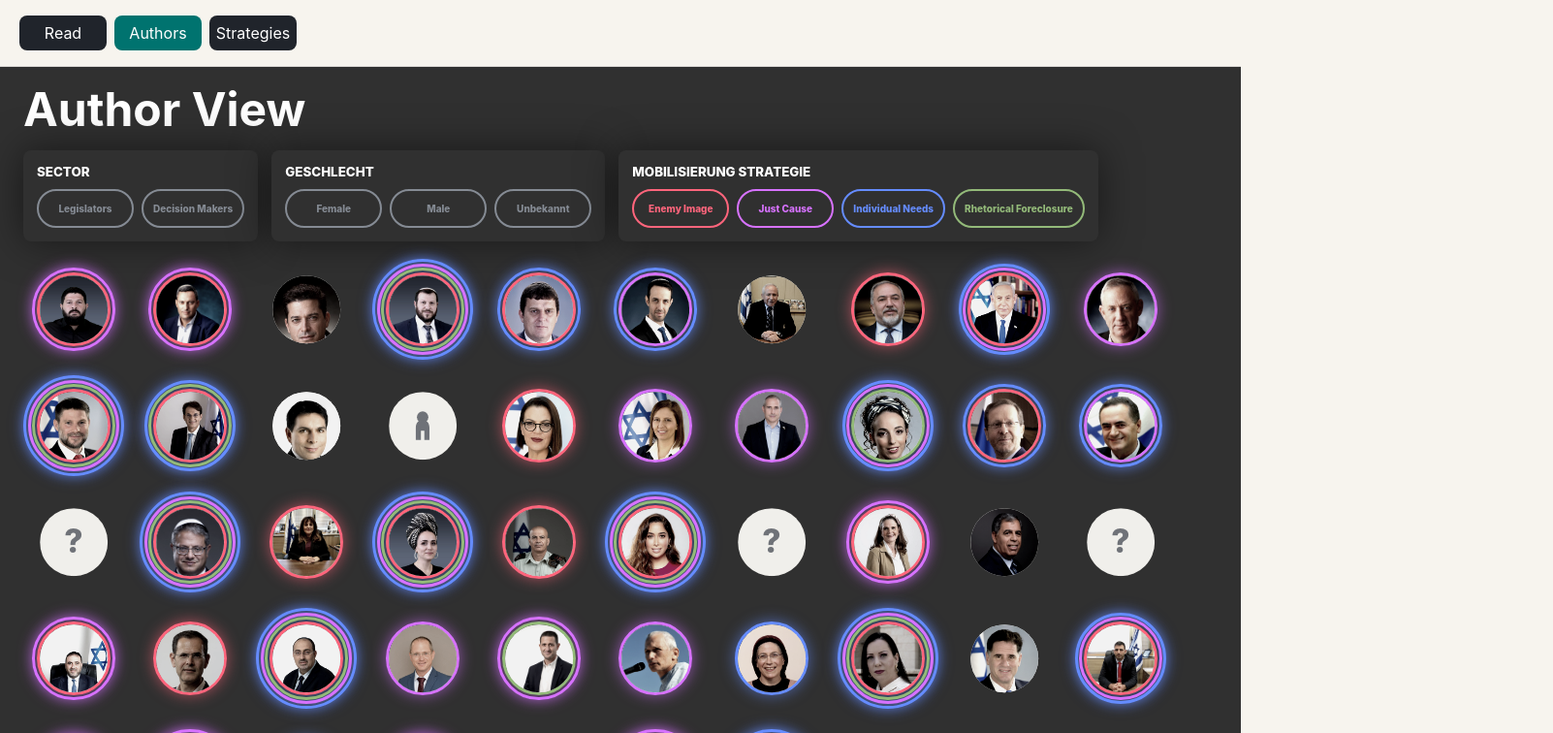
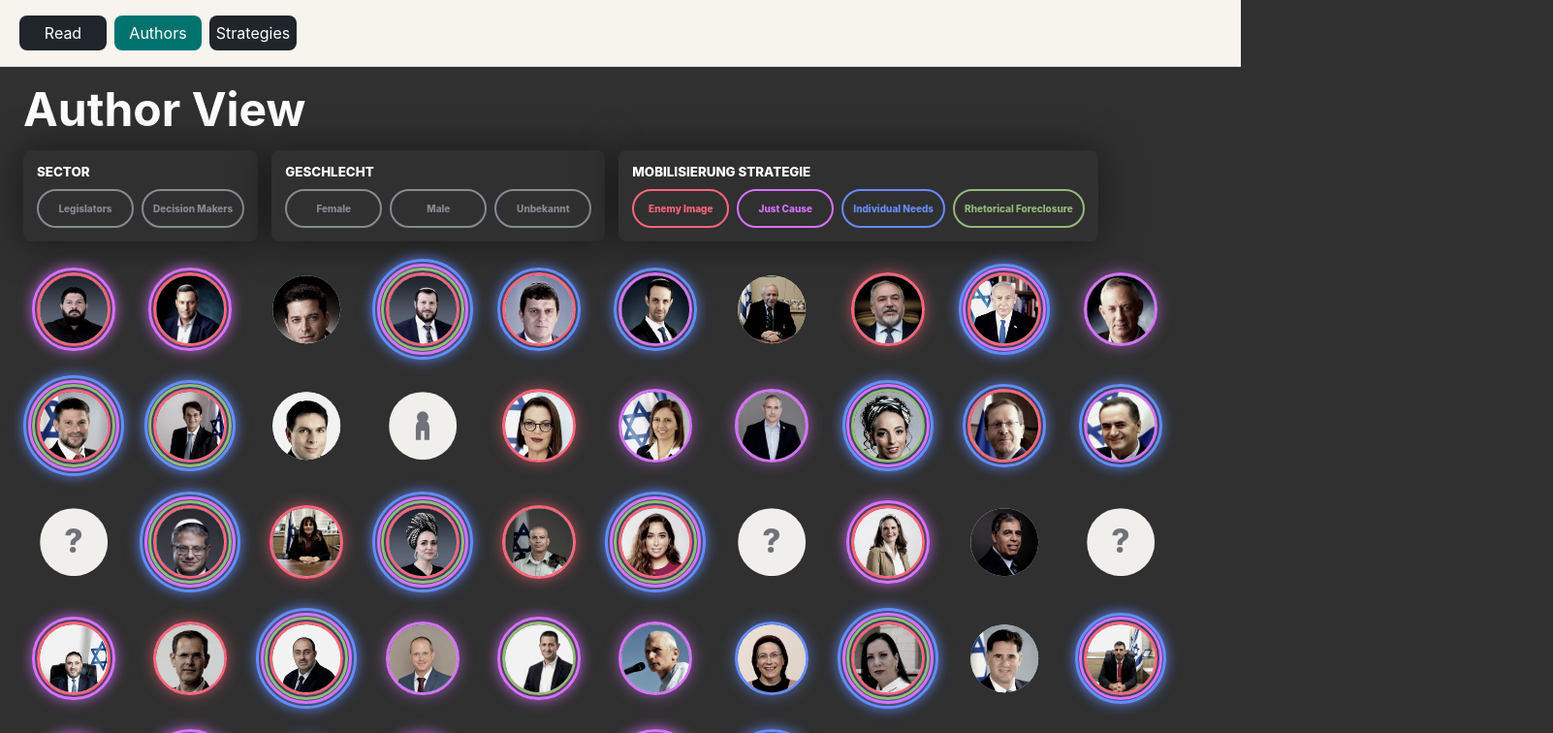
Before and after one commit to eligi9/intend, a Vue app: page / in a window 1280 px wide. Both pictures are taken after a click on the button "Authors". Shown: the top 756 px of the page at 97% size, 1602 px wide, since content can reach past the window. Built offline with nearby package versions, Linux system fonts and the light colour scheme.

Commit message:
Polish page scrolling and scrollbar styles

```diff
--- a/src/styles.css
+++ b/src/styles.css
@@ -1,6 +1,7 @@
 :root {
   color: #20242b;
-  background: #f7f4ee;
+  background: #303030;
+  scrollbar-color: #747474 #1f1f1f;
   font-family:
     Inter, ui-sans-serif, system-ui, -apple-system, BlinkMacSystemFont, "Segoe UI", sans-serif;
   font-synthesis: none;
@@ -11,6 +12,8 @@
 
 * {
   box-sizing: border-box;
+  scrollbar-color: #747474 #1f1f1f;
+  scrollbar-width: auto;
 }
 
 body {
@@ -19,10 +22,36 @@ body {
   min-height: 100vh;
   width: 100%;
   overflow-x: hidden;
+  overflow-y: auto;
+  background: #303030;
+}
+
+#app {
+  min-height: 100vh;
+  background: #303030;
 }
 
 body.author-detail-overlay-open {
   overflow: hidden;
+}
+
+*::-webkit-scrollbar {
+  width: 14px;
+  height: 14px;
+}
+
+*::-webkit-scrollbar-track {
+  background: #1f1f1f;
+}
+
+*::-webkit-scrollbar-thumb {
+  border: 3px solid #1f1f1f;
+  border-radius: 999px;
+  background: #747474;
+}
+
+*::-webkit-scrollbar-thumb:hover {
+  background: #8a8a8a;
 }
 
 button,
@@ -66,6 +95,7 @@ button.active {
   grid-template-rows: auto 1fr;
   min-width: 0;
   min-height: 100vh;
+  background: #303030;
 }
 
 .workspace--full {
--- a/src/views/authors/AuthorView.css
+++ b/src/views/authors/AuthorView.css
@@ -5,8 +5,7 @@
   align-content: start;
   gap: 18px;
   padding: 20px 24px;
-  overflow-x: hidden;
-  overflow-y: auto;
+  min-height: 100%;
   width: 100%;
   background-color: var(--author-view-background);
   color: white;
--- a/src/views/read/ReadView.css
+++ b/src/views/read/ReadView.css
@@ -8,7 +8,6 @@
   align-content: start;
   gap: 16px;
   padding: 20px 28px 28px;
-  overflow: auto;
   min-height: 100%;
   color: #f5f3ee;
   background: var(--read-view-background);
```
